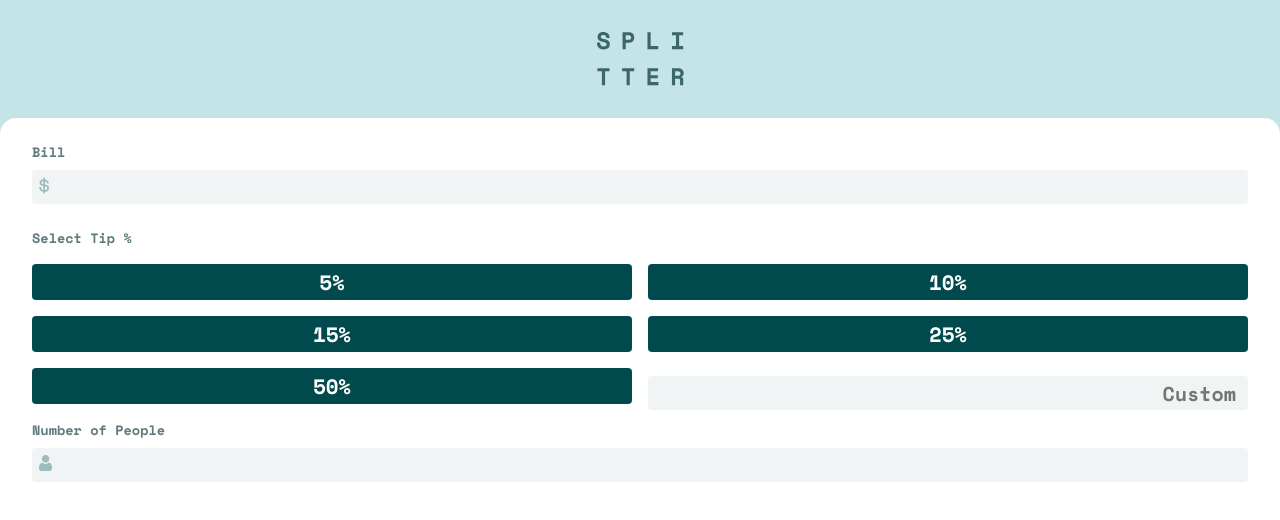
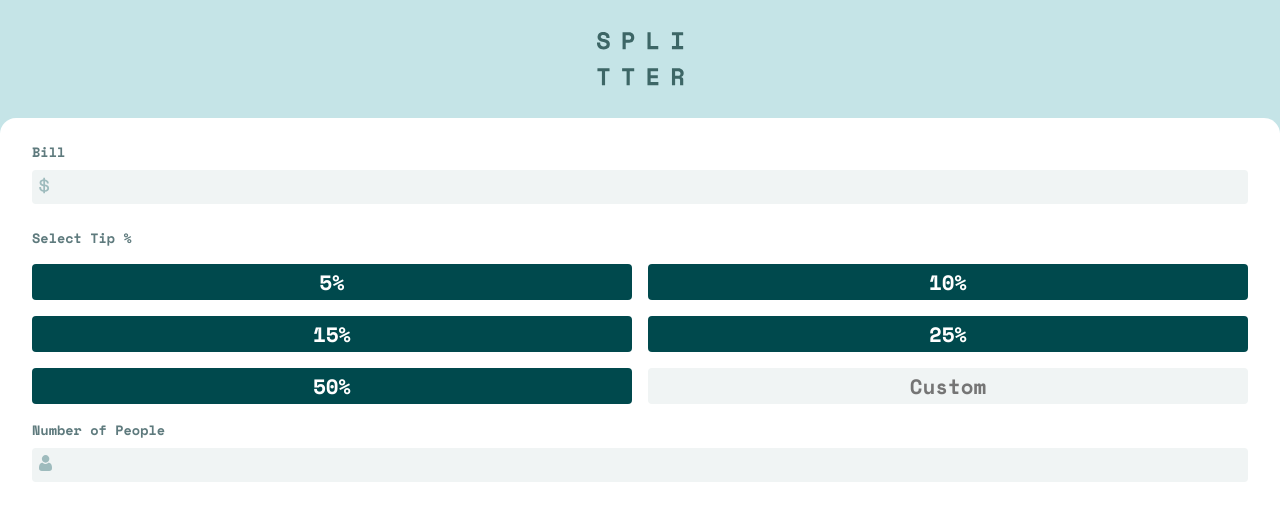
Before and after one commit to mhz-777/FEM-Tip-Calculator, a React (Create React App) app: page / in a window 1280 px wide. Shown: the top 520 px of the page. Built offline with nearby package versions, Linux system fonts and the light colour scheme.

Commit message:
added classes for error messages, split container 50/50 for tip percentages

```diff
--- a/src/App.css
+++ b/src/App.css
@@ -51,7 +51,6 @@ label {
 }
 
 
-
 input {
   border: none;
   background-color: var(--input-background);
@@ -63,6 +62,7 @@ input {
   font-size: 20px;
   color: var(--input-neutral);
   padding-right: 0.75rem;
+
 }
 
 .tip-header {
@@ -82,15 +82,14 @@ input {
 .left-column-container {
   display: flex;
   flex-direction: column;
-  flex: 1;
   margin-right: 1rem;
-
+  width: 50%;
 }
 
 .right-column-container {
   display: flex;
   flex-direction: column;
-  flex: 1;
+  width: 50%;
 }
 
 .tip-btn {
@@ -105,14 +104,21 @@ input {
   border-radius: 0.25rem;
 }
 
-.tip-btn:focus {
+.button-focus {
   background-color: var(--input-selected);
   color: var(--input-neutral);
 }
 
-.btn-custom {
+#btn-custom {
+  all: initial;
   background-color: var(--input-background);
   color: var(--input-neutral);
+  text-align: center;
+  height: 2.25rem;
+  font-family: var(--site-font);
+  font-size: 1.3rem;
+  color: var(--input-neutral);
+  border-radius: 0.25rem;
 }
 
 .people-input-container {
@@ -125,3 +131,20 @@ input {
   background-color: var(--input-background);
   background-position: 7px 7px;
 }
+
+.error-message {
+  display: inline-flex;
+  padding-left: 4rem;
+  color: red;
+  margin: 0;
+}
+
+.error-border {
+  border: 2px solid red;
+  outline: none;
+}
+
+.invalid-tip-error {
+  color: red;
+  margin: 0;
+}
```
